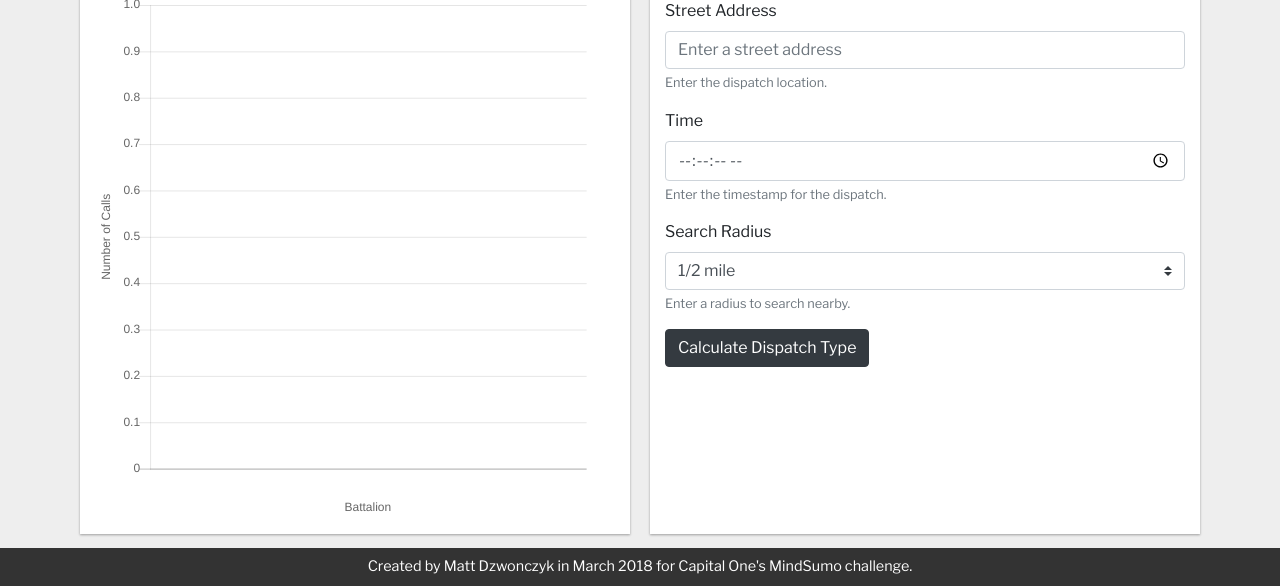
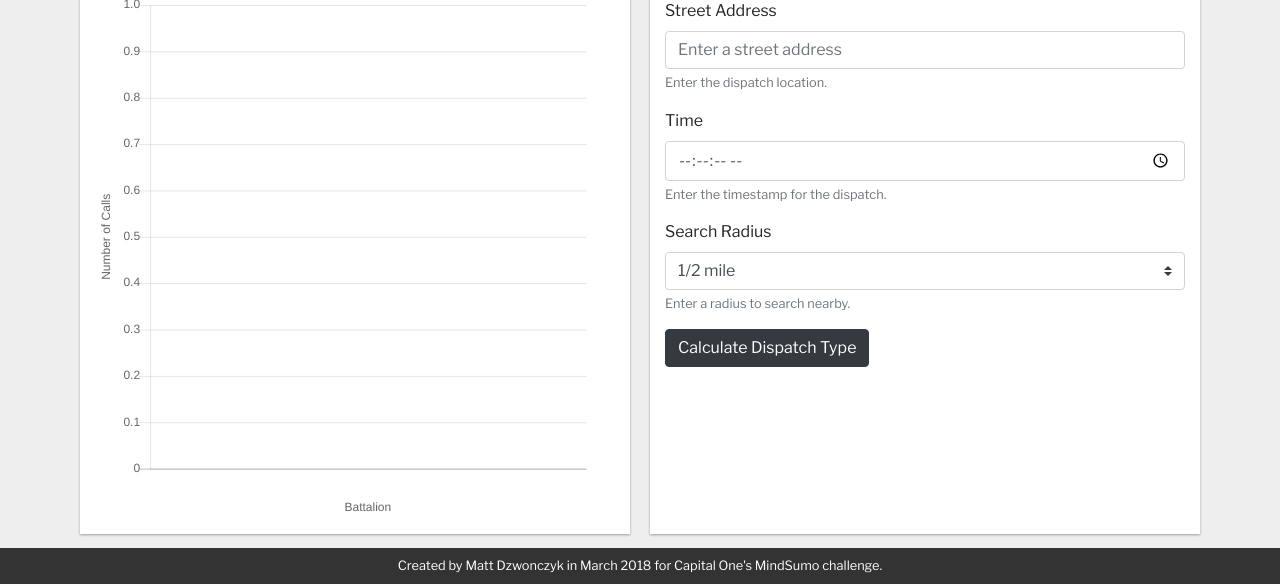
Before and after one commit to mattgd/SFPD-Dispatch, a Django app: page / in a window 1280 px wide. Shown: the part 1112-1698 px from the top of the page. Run offline with Django 3.2, Linux system fonts and the light colour scheme; data that the repository does not hold is empty; some libraries are stand-ins or nearby versions.

Commit message:
Styling adjustment.

```diff
--- a/dispatch/static/css/main.css
+++ b/dispatch/static/css/main.css
@@ -70,7 +70,7 @@ footer {
 
 }
 footer p {
-    font-size: 0.9em;
+    font-size: 0.8em;
     color: #FFF;
     margin-bottom: 0;
 }
```
